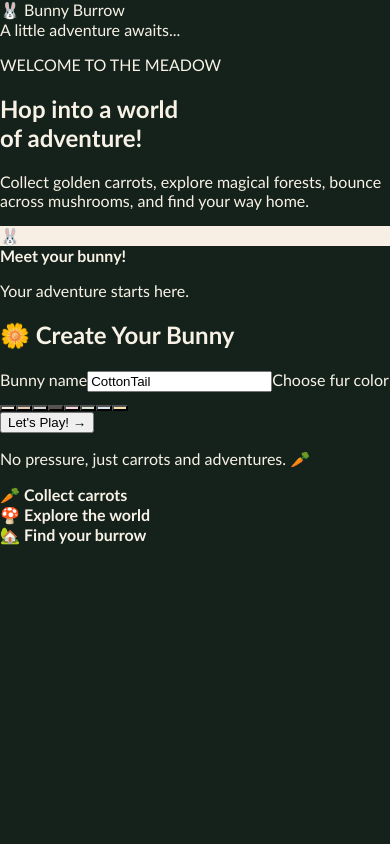
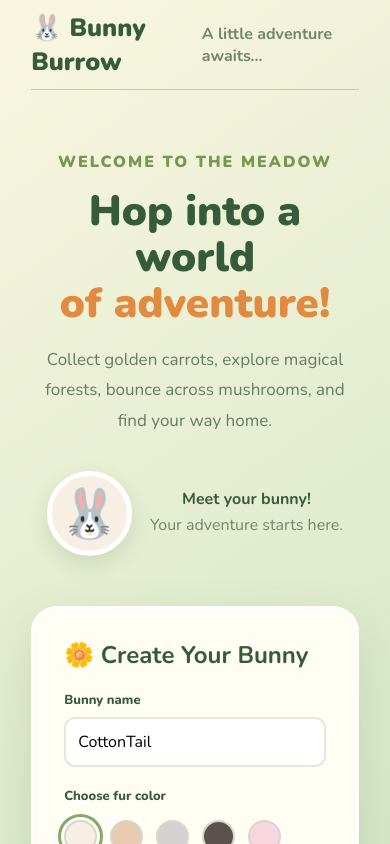
Before and after one commit to ianabond/gophers-app, a React (Vite) app in the folder app/frontend/: page / in a window 390 px wide. Shown: the top 844 px of the page. Built offline with nearby package versions, Linux system fonts and the light colour scheme.

Commit message:
app styles

```diff
--- a/app/frontend/src/style.css
+++ b/app/frontend/src/style.css
@@ -1,544 +1,208 @@
-:root {
-  --bg-deep: #15221b;
-  --bg-panel: rgba(24, 38, 30, 0.9);
-  --bg-card: #fdf8ee;
-  --ink-dark: #25201b;
-  --ink-light: #f8f2e6;
-  --ink-muted: #b7c4b8;
-  --accent-carrot: #f47c2c;
-  --accent-carrot-dark: #d85f14;
-  --accent-moss: #5ca463;
-  --accent-gold: #f5b942;
-  --border-wood: rgba(245, 224, 185, 0.22);
-}
+
+@import url('https://fonts.googleapis.com/css2?family=Nunito:wght@400;600;700;800;900&display=swap');
 
 * {
   box-sizing: border-box;
 }
 
-html,
-body,
-#root {
+body {
   margin: 0;
-  padding: 0;
-  width: 100%;
-  height: 100%;
-  overflow: hidden;
-  background: var(--bg-deep);
-  color: var(--ink-light);
-  font-family: 'Trebuchet MS', 'Segoe UI', system-ui, sans-serif;
+  font-family: 'Nunito', sans-serif;
+  color: #365b3b;
 }
 
-#app {
-  display: flex;
-  flex-direction: column;
-  width: 100%;
-  height: 100%;
+button, input {
+  font: inherit;
 }
 
-.topbar {
-  height: 62px;
-  padding: 0 18px;
+.home {
+  min-height: 100vh;
+  padding: 0 8%;
+  background: linear-gradient(145deg, #f9f6df, #c9e2bd);
+}
+
+.header {
+  height: 90px;
+  display: flex;
+  justify-content: space-between;
+  align-items: center;
+  border-bottom: 1px solid #b9cfad;
+  color: #71866c;
+  font-weight: 700;
+}
+
+.logo {
+  font-size: 25px;
+  color: #365b3b;
+  font-weight: 900;
+}
+
+.hero {
+  max-width: 1150px;
+  min-height: 570px;
+  margin: auto;
+  display: grid;
+  grid-template-columns: 1.2fr 0.8fr;
+  align-items: center;
+  gap: 50px;
+  padding: 45px 0;
+}
+
+.eyebrow {
+  color: #75974f;
+  font-weight: 900;
+  letter-spacing: 2px;
+}
+
+h1 {
+  font-size: clamp(42px, 5vw, 68px);
+  line-height: 1.1;
+  margin: 15px 0;
+  font-weight: 900;
+}
+
+h1 span {
+  color: #e18a40;
+}
+
+.description {
+  max-width: 470px;
+  color: #667c63;
+  line-height: 1.8;
+  font-size: 17px;
+}
+
+.preview {
   display: flex;
   align-items: center;
-  justify-content: space-between;
-  gap: 14px;
-  background: linear-gradient(90deg, #1b2f24, #22382b);
-  border-bottom: 1px solid var(--border-wood);
-  z-index: 20;
+  gap: 18px;
+  margin-top: 35px;
 }
 
-.brand {
-  display: flex;
-  align-items: center;
-  gap: 10px;
+.bunny {
+  width: 85px;
+  height: 85px;
+  border: 5px solid white;
+  border-radius: 50%;
+  display: grid;
+  place-items: center;
+  font-size: 48px;
+  box-shadow: 0 8px 20px #365b3b25;
 }
 
-.brand-icon {
-  font-size: 28px;
+.preview p {
+  margin: 4px 0;
+  color: #71866c;
 }
 
-.brand h1 {
-  margin: 0;
-  font-size: 18px;
-  letter-spacing: 0.3px;
+.create-card {
+  background: #fffdf4;
+  padding: 30px;
+  border: 3px solid white;
+  border-radius: 26px;
+  box-shadow: 0 20px 50px #365b3b25;
 }
 
-.subtitle {
-  margin: 0;
-  font-size: 11px;
-  color: var(--ink-muted);
+.create-card h2 {
+  margin-top: 0;
 }
 
-.round-hud {
-  display: flex;
-  align-items: center;
-  gap: 10px;
+.create-card label {
+  display: block;
+  font-weight: 800;
+  font-size: 13px;
+  margin: 20px 0 8px;
 }
 
-.hud-pill {
-  background: rgba(255, 255, 255, 0.08);
-  border: 1px solid var(--border-wood);
-  border-radius: 10px;
-  padding: 5px 11px;
-  display: flex;
-  flex-direction: column;
-  align-items: center;
-  min-width: 84px;
+.create-card input {
+  width: 100%;
+  padding: 12px;
+  border: 2px solid #e1e9d8;
+  border-radius: 11px;
+  outline: none;
 }
 
-.hud-pill.shaman-active {
-  background: rgba(245, 185, 66, 0.2);
-  border-color: var(--accent-gold);
-  box-shadow: 0 0 12px rgba(245, 185, 66, 0.28);
+.colors {
+  display: flex;
+  flex-wrap: wrap;
+  gap: 13px;
+  margin: 15px 0;
 }
 
-.hud-label {
-  font-size: 10px;
-  text-transform: uppercase;
-  letter-spacing: 0.6px;
-  color: var(--ink-muted);
-}
-
-.hud-pill strong {
-  font-size: 13px;
-}
-
-.user-controls {
-  display: flex;
-  align-items: center;
-  gap: 10px;
-}
-
-.user-badge {
-  display: flex;
-  align-items: center;
-  gap: 9px;
-  background: rgba(255, 255, 255, 0.08);
-  border: 1px solid var(--border-wood);
-  border-radius: 12px;
-  padding: 5px 10px;
-}
-
-.swatch {
-  width: 22px;
-  height: 22px;
+.colors button {
+  width: 33px;
+  height: 33px;
   border-radius: 50%;
-  border: 2px solid #fff;
-  display: inline-block;
-}
-
-.user-meta {
-  display: flex;
-  flex-direction: column;
-  line-height: 1.15;
-}
-
-.user-meta strong {
-  font-size: 13px;
-}
-
-.user-meta span {
-  font-size: 11px;
-  color: var(--ink-muted);
-}
-
-.btn {
-  border: none;
-  border-radius: 9px;
-  padding: 8px 14px;
-  font-weight: 700;
-  cursor: pointer;
-  font-size: 13px;
-  transition: transform 0.1s ease, filter 0.15s ease;
-}
-
-.btn:hover {
-  filter: brightness(1.08);
-}
-
-.btn:active {
-  transform: scale(0.97);
-}
-
-.btn-primary {
-  background: linear-gradient(180deg, var(--accent-carrot), var(--accent-carrot-dark));
-  color: #fff;
-}
-
-.btn-secondary {
-  background: rgba(255, 255, 255, 0.14);
-  color: var(--ink-light);
-}
-
-.btn-ghost {
-  background: transparent;
-  border: 1px solid var(--border-wood);
-  color: var(--ink-light);
-}
-
-.btn-sm {
-  padding: 6px 10px;
-  font-size: 12px;
-}
-
-.btn-full {
-  width: 100%;
-  padding: 11px;
-  font-size: 15px;
-}
-
-.stage-wrap {
-  position: relative;
-  flex: 1;
-  width: 100%;
-  overflow: hidden;
-  display: flex;
-  align-items: center;
-  justify-content: center;
-  background: #122018;
-}
-
-.game-container {
-  width: 100%;
-  height: 100%;
-}
-
-.game-container canvas {
-  display: block;
-  width: 100% !important;
-  height: 100% !important;
-  object-fit: contain;
-}
-
-.shaman-bar {
-  position: absolute;
-  top: 12px;
-  left: 14px;
-  background: var(--bg-panel);
-  border: 1px solid var(--accent-gold);
-  border-radius: 12px;
-  padding: 8px 12px;
-  display: flex;
-  align-items: center;
-  gap: 10px;
-  z-index: 10;
-  backdrop-filter: blur(6px);
-  box-shadow: 0 8px 24px rgba(0, 0, 0, 0.35);
-}
-
-.shaman-title {
-  font-size: 12px;
-  font-weight: 700;
-  color: var(--accent-gold);
-}
-
-.shaman-items,
-.shaman-rotate {
-  display: flex;
-  align-items: center;
-  gap: 6px;
-}
-
-.tool-btn {
-  background: rgba(255, 255, 255, 0.08);
-  color: var(--ink-light);
-  border: 1px solid var(--border-wood);
-  border-radius: 8px;
-  padding: 5px 9px;
-  font-size: 12px;
-  font-weight: 600;
+  border: 2px solid #d4d8ce;
   cursor: pointer;
 }
 
-.tool-btn.active {
-  background: var(--accent-gold);
-  color: #2b1e08;
-  border-color: #ffe29a;
+.colors button.selected {
+  outline: 3px solid #83a96c;
+  outline-offset: 3px;
 }
 
-#shaman-angle-label {
-  font-size: 12px;
-  min-width: 34px;
-  text-align: center;
+.play {
+  width: 100%;
+  padding: 15px;
+  margin-top: 15px;
+  border: none;
+  border-radius: 13px;
+  background: linear-gradient(#f5a34f, #e48135);
+  color: white;
+  font-weight: 900;
+  font-size: 17px;
+  cursor: pointer;
+  box-shadow: 0 5px #c96d2d;
 }
 
-.action-bar {
-  position: absolute;
-  bottom: 12px;
-  left: 14px;
-  background: var(--bg-panel);
-  border: 1px solid var(--border-wood);
-  border-radius: 12px;
-  padding: 7px 12px;
-  display: flex;
-  align-items: center;
-  gap: 16px;
-  z-index: 10;
-  backdrop-filter: blur(6px);
+.play:disabled {
+  opacity: 0.5;
+  cursor: not-allowed;
 }
 
-.controls-hint {
-  display: flex;
-  gap: 12px;
+.footer-note {
+  text-align: center;
+  color: #9a9d88;
   font-size: 12px;
-  color: var(--ink-muted);
+  margin-top: 20px;
 }
 
-kbd {
-  background: rgba(255, 255, 255, 0.14);
-  border: 1px solid rgba(255, 255, 255, 0.22);
-  border-radius: 4px;
-  padding: 1px 5px;
-  color: #fff;
-  font-family: monospace;
-  font-size: 11px;
+.features {
+  display: flex;
+  justify-content: center;
+  gap: 65px;
+  padding: 35px 0;
+  border-top: 1px solid #b9cfad;
 }
 
-.emote-strip {
-  display: flex;
-  gap: 5px;
+@media (max-width: 800px) {
+  .hero {
+    grid-template-columns: 1fr;
+  }
+
+  .intro {
+    text-align: center;
+  }
+
+  .description {
+    margin-left: auto;
+    margin-right: auto;
+  }
+
+  .preview {
+    justify-content: center;
+  }
+
+  .create-card {
+    max-width: 450px;
+    width: 100%;
+    margin: auto;
+  }
+
+  .features {
+    flex-direction: column;
+    align-items: center;
+    gap: 20px;
+  }
 }
-
-.emote-btn {
-  width: 30px;
-  height: 30px;
-  border-radius: 8px;
-  border: 1px solid var(--border-wood);
-  background: rgba(255, 255, 255, 0.08);
-  cursor: pointer;
-  font-size: 15px;
-  display: flex;
-  align-items: center;
-  justify-content: center;
-}
-
-.emote-btn:hover {
-  background: rgba(255, 255, 255, 0.2);
-}
-
-.side-panel {
-  position: absolute;
-  right: 14px;
-  bottom: 12px;
-  width: 280px;
-  height: 235px;
-  background: var(--bg-panel);
-  border: 1px solid var(--border-wood);
-  border-radius: 12px;
-  display: flex;
-  flex-direction: column;
-  overflow: hidden;
-  z-index: 10;
-  backdrop-filter: blur(6px);
-}
-
-.panel-tabs {
-  display: flex;
-  border-bottom: 1px solid var(--border-wood);
-}
-
-.tab-btn {
-  flex: 1;
-  background: transparent;
-  color: var(--ink-muted);
-  border: none;
-  padding: 8px;
-  font-weight: 700;
-  font-size: 12px;
-  cursor: pointer;
-}
-
-.tab-btn.active {
-  color: var(--ink-light);
-  background: rgba(255, 255, 255, 0.08);
-}
-
-.tab-content {
-  display: none;
-  flex: 1;
-  flex-direction: column;
-  overflow: hidden;
-}
-
-.tab-content.active {
-  display: flex;
-}
-
-.chat-log {
-  flex: 1;
-  overflow-y: auto;
-  padding: 8px 10px;
-  font-size: 12px;
-  display: flex;
-  flex-direction: column;
-  gap: 5px;
-}
-
-.chat-entry {
-  line-height: 1.3;
-  word-break: break-word;
-}
-
-.chat-entry.system {
-  color: var(--accent-gold);
-  font-style: italic;
-}
-
-.chat-form {
-  display: flex;
-  gap: 6px;
-  padding: 7px;
-  border-top: 1px solid var(--border-wood);
-}
-
-.chat-form input {
-  flex: 1;
-  border-radius: 7px;
-  border: 1px solid var(--border-wood);
-  background: rgba(0, 0, 0, 0.28);
-  color: #fff;
-  padding: 6px 8px;
-  font-size: 12px;
-}
-
-.leaderboard-list {
-  margin: 0;
-  padding: 8px 14px 8px 28px;
-  overflow-y: auto;
-  font-size: 12px;
-  display: flex;
-  flex-direction: column;
-  gap: 6px;
-}
-
-.leaderboard-list li {
-  line-height: 1.3;
-}
-
-.auth-overlay {
-  position: absolute;
-  inset: 0;
-  background: rgba(12, 22, 16, 0.78);
-  backdrop-filter: blur(8px);
-  display: flex;
-  align-items: center;
-  justify-content: center;
-  z-index: 30;
-  padding: 16px;
-}
-
-.auth-card {
-  width: 100%;
-  max-width: 420px;
-  background: var(--bg-card);
-  color: var(--ink-dark);
-  border-radius: 18px;
-  padding: 24px;
-  box-shadow: 0 24px 60px rgba(0, 0, 0, 0.5);
-  border: 3px solid #d9c4a3;
-}
-
-.auth-hero {
-  text-align: center;
-  margin-bottom: 16px;
-}
-
-.hero-bunny {
-  font-size: 32px;
-  display: block;
-  margin-bottom: 4px;
-}
-
-.auth-hero h2 {
-  margin: 0 0 6px;
-  font-size: 22px;
-}
-
-.auth-hero p {
-  margin: 0;
-  font-size: 13px;
-  color: #5c5045;
-  line-height: 1.4;
-}
-
-.auth-tabs {
-  display: grid;
-  grid-template-columns: 1fr 1fr;
-  gap: 8px;
-  margin-bottom: 14px;
-}
-
-.auth-tab {
-  padding: 8px;
-  border-radius: 10px;
-  border: 1px solid #d8cab6;
-  background: #f1e7d6;
-  color: #55483b;
-  font-weight: 700;
-  cursor: pointer;
-}
-
-.auth-tab.active {
-  background: #5ca463;
-  color: #fff;
-  border-color: #498a50;
-}
-
-.auth-form {
-  display: flex;
-  flex-direction: column;
-  gap: 12px;
-}
-
-.auth-form label {
-  display: flex;
-  flex-direction: column;
-  gap: 4px;
-  font-size: 13px;
-  font-weight: 700;
-}
-
-.auth-form input {
-  padding: 10px 12px;
-  border-radius: 9px;
-  border: 1px solid #cdbda6;
-  font-size: 14px;
-  background: #fff;
-}
-
-.fur-picker-wrap {
-  display: flex;
-  flex-direction: column;
-  gap: 6px;
-  font-size: 13px;
-  font-weight: 700;
-}
-
-.fur-picker {
-  display: flex;
-  gap: 8px;
-  flex-wrap: wrap;
-}
-
-.fur-option {
-  width: 28px;
-  height: 28px;
-  border-radius: 50%;
-  border: 2px solid #998a77;
-  cursor: pointer;
-}
-
-.fur-option.selected {
-  border: 3px solid #f47c2c;
-  transform: scale(1.12);
-}
-
-.auth-error {
-  background: #fde4e1;
-  color: #9f2318;
-  border: 1px solid #f1b6af;
-  padding: 8px 10px;
-  border-radius: 8px;
-  font-size: 13px;
-}
```
